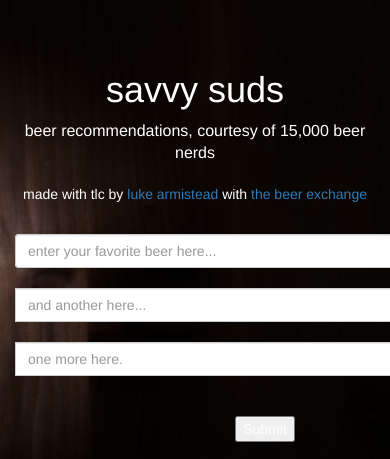
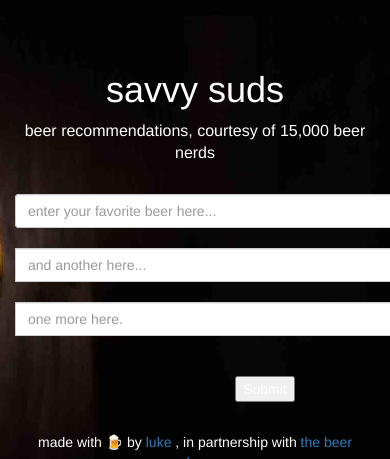
Before and after one commit to lukearmistead/savvysuds, a Flask app: page / in a window 390 px wide; the page is wider, and only the part inside the window is pictured. Shown: the top 459 px of that part. Run offline with Flask 2, Linux system fonts and the light colour scheme; some libraries are stand-ins or nearby versions.

Commit message:
web app update

```diff
--- a/code/static/css/full.css
+++ b/code/static/css/full.css
@@ -13,7 +13,7 @@ body {
 /* Header Image Background - Change the URL below to your image path (example: ../images/background.jpg) */
 
 .full {
-    background: url('../assets/beer_glamour.jpg') no-repeat center center fixed;
+    background: url('../assets/beer.jpg') no-repeat center center fixed;
     -webkit-background-size: cover;
     -moz-background-size: cover;
     background-size: cover;
--- a/code/templates/index.html
+++ b/code/templates/index.html
@@ -18,6 +18,9 @@
     <!-- Custom CSS -->
     <link href="../static/css/full.css" rel="stylesheet">
 
+    <!-- Favicon -->
+    <link rel='shortcut icon' href='static/assets/favicon.png'>
+
     <!-- HTML5 Shim and Respond.js IE8 support of HTML5 elements and media queries -->
     <!-- WARNING: Respond.js doesn't work if you view the page via file:// -->
     <!--[if lt IE 9]>
@@ -34,11 +37,11 @@
           <div class="col-lg-12 text-center">
               <h1>savvy suds</h1>
               <p class="lead">beer recommendations, courtesy of 15,000 beer nerds</p>
-              <p>made with tlc by
+              <!-- <p>made with tlc by
                 <a href="http://www.linkedin.com/in/lukearmistead">luke armistead</a>
                 with
                 <a href="http://www.thebeerexchange.io">the beer exchange</a>
-              </p>
+              </p> -->
 
               <ul class="list-unstyled">
                   <li></li>
@@ -60,7 +63,6 @@
                 </input>
                 </form>
               </div>
-              <a href="http://www.github.com/lukearmistead/savvysuds">look under the hood</a>
           </div>
 
       </div>
@@ -74,6 +76,30 @@
       {{beer_recs|safe}}
     </div>
     {% endif %}
+    <footer>
+            <div class="container">
+                <div class="row">
+                    <div class="col-md-12 text-center">
+                      <p>
+                        made with &#127866; by
+                        <a href="https://www.linkedin.com/in/lukearmistead">luke</a>
+                        , in partnership with
+                        <a href="http://www.thebeerexchange.io">the beer exchange</a>
+                        </p>
+                        <ul class="list-inline social-buttons">
+                          <li>
+                            <a href="http://www.github.com/lukearmistead/savvysuds">
+                              <i class="fa">
+                                <img src="static/assets/github.png">
+                              </i>
+                            </a>
+                          </li>
+                        </ul>
+                    </div>
+                </div>
+            </div>
+        </footer>
+
     <!-- jQuery -->
     <script src="../static/js/jquery.js"></script>
 
```
Also changed, not shown: code/static/assets/beer.jpg, code/static/assets/beer_art.jpg (deleted), code/static/assets/beer_glamour.jpg (deleted), code/static/assets/beer_hope.jpg (deleted).
